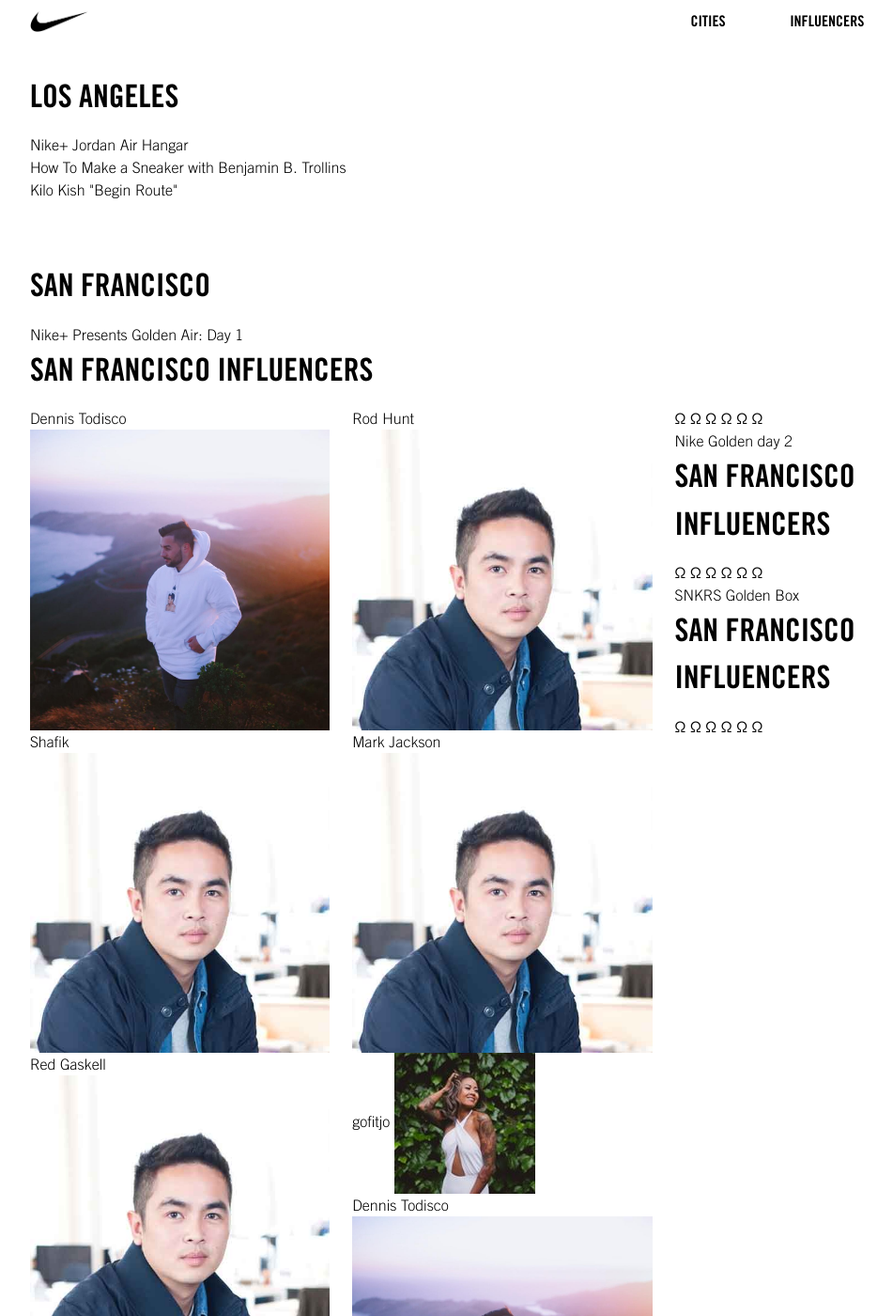
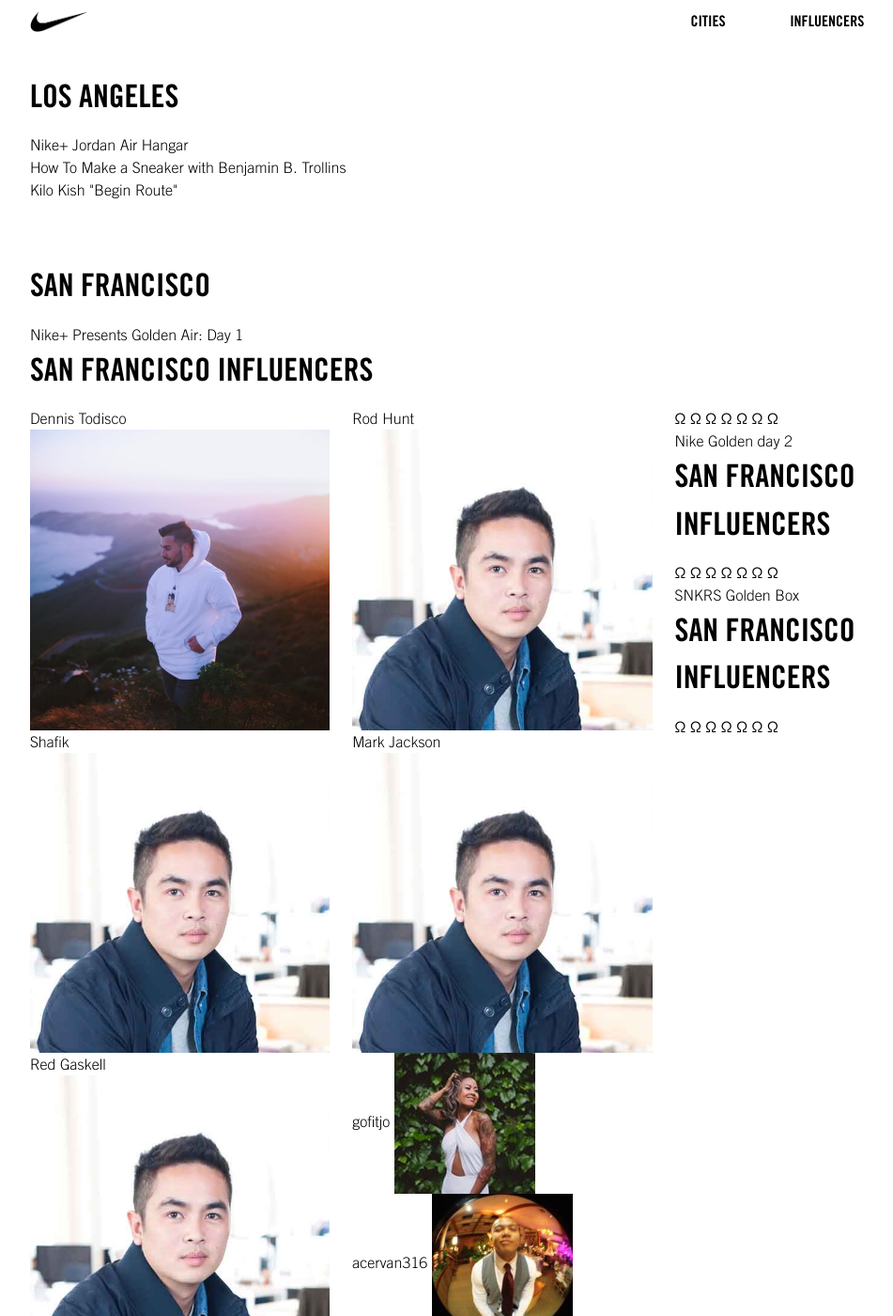
Before and after one commit to PHironaka/bream, a Jekyll site: the page built from cities.markdown, in a window 1280 px wide and 1400 px high. Shown: the whole window at 94% size, without its empty margins (105-1056 px from the left). Built offline with Jekyll 4.4.1, drawn with Linux system fonts in a browser that asks for light colours; a script that is not in the unit is left out.

Commit message:
Updated Acervan316

```diff
--- a/_influencers/acervan316.markdown
+++ b/_influencers/acervan316.markdown
@@ -1,4 +1,6 @@
 ---
 title: acervan316
 date: 2016-07-25 06:26:00 Z
+city: SF
+image: "/uploads/11008042_1546607762287355_1580182489_a.jpg"
 ---
```
